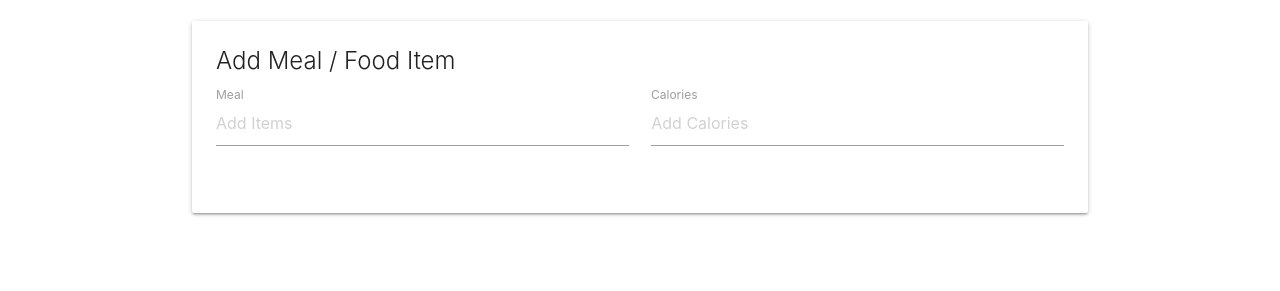
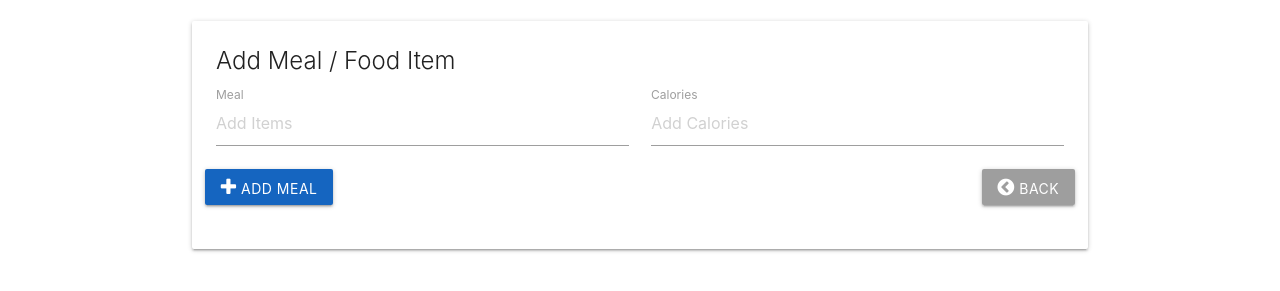
Before and after one commit to IlonaRus/Track-Calorie, a plain HTML site: page index.html in a window 1280 px wide. Shown: the part 73-364 px from the top of the page. Drawn offline with nearby package versions, Linux system fonts and the light colour scheme.

Commit message:
Added buttons

```diff
--- a/index.html
+++ b/index.html
@@ -36,6 +36,10 @@
               <input type="text" placeholder="Add Calories" id="item-calories">
               <label for="item-calories">Calories</label>
             </div>
+            <button class="add-btn btn blue darken-3"><i class="fa fa-plus"></i> Add Meal</button>
+            <!-- <button class="update-btn btn orange"><i class="fa fa-pencil-square-o"></i> Update Meal</button>
+            <button class="delete-btn btn red"><i class="fa fa-remove"></i> Delete Meal</button> -->
+            <button class="back-btn btn grey pull-right"><i class="fa fa-chevron-circle-left"></i> Back</button>
           </div>
         </form>
       </div>
```
